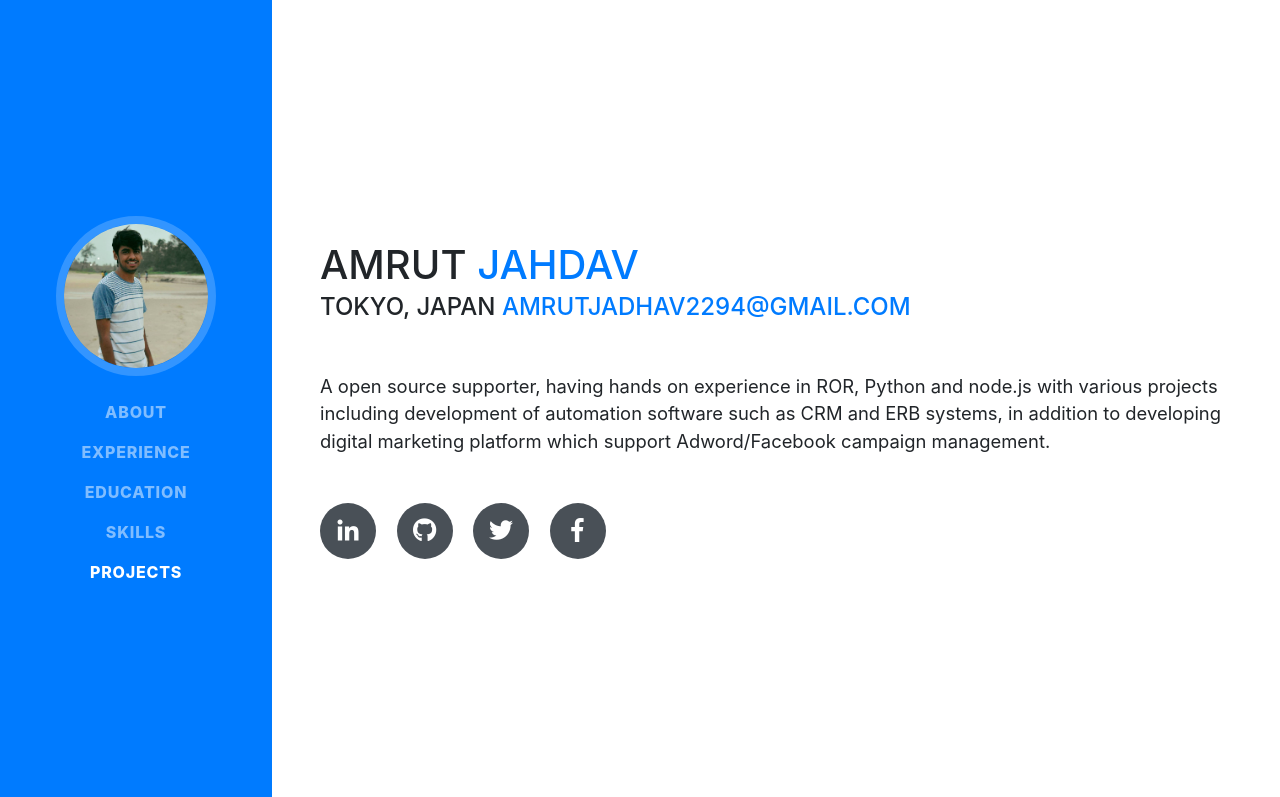
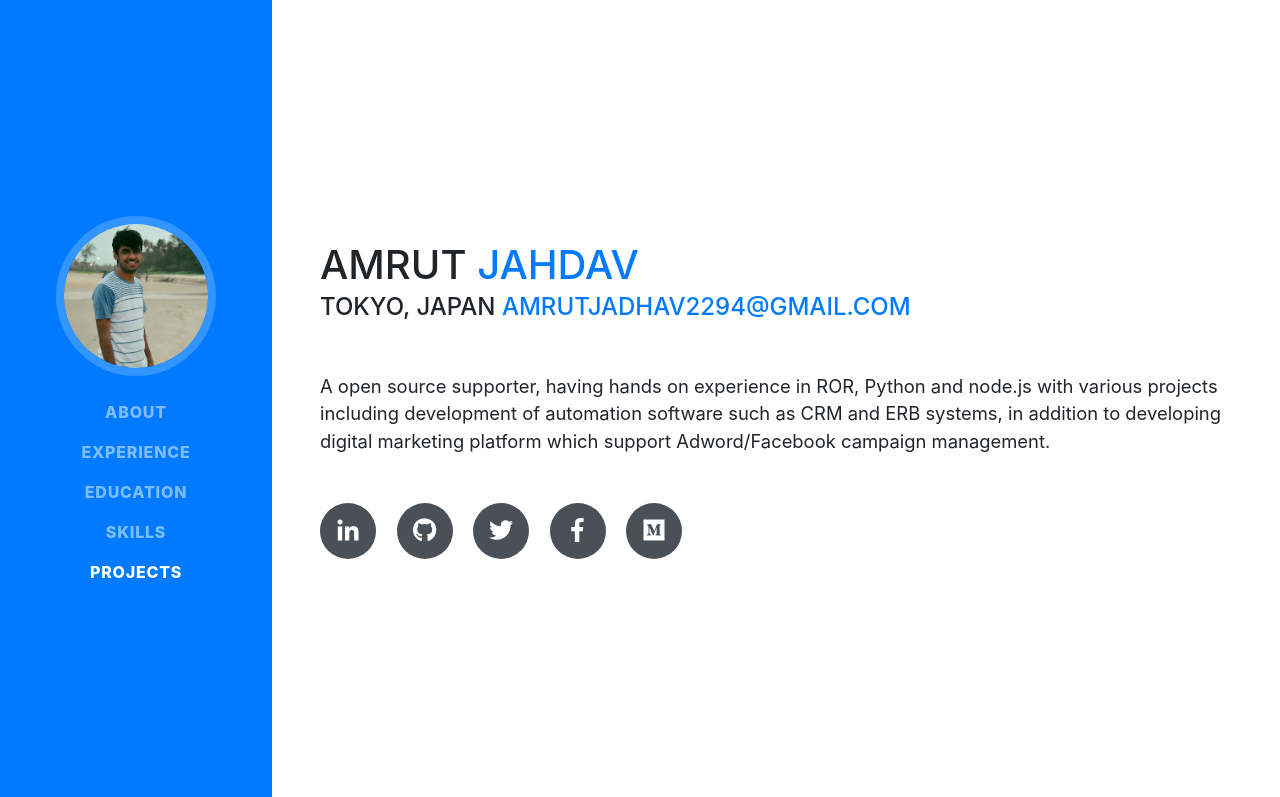
Before and after one commit to amrutjadhav/amrutjadhav.github.io, a website with bundled scripts: page index.html in a window 1280 px wide. Shown: the top 797 px of the page. Built offline with nearby package versions, Linux system fonts and the light colour scheme; files whose address does not match are found by name; a web font is replaced by a local one.

Commit message:
add medium link

```diff
--- a/index.html
+++ b/index.html
@@ -79,6 +79,9 @@
             </a>
             <a href="https://www.facebook.com/amrut.jadhav.58" target="_blank">
               <i class="fab fa-facebook-f"></i>
+            </a>
+            <a href="https://medium.com/@amrut007/" target="_blank">
+              <i class="fab fa-medium"></i>
             </a>
           </div>
         </div>
```
